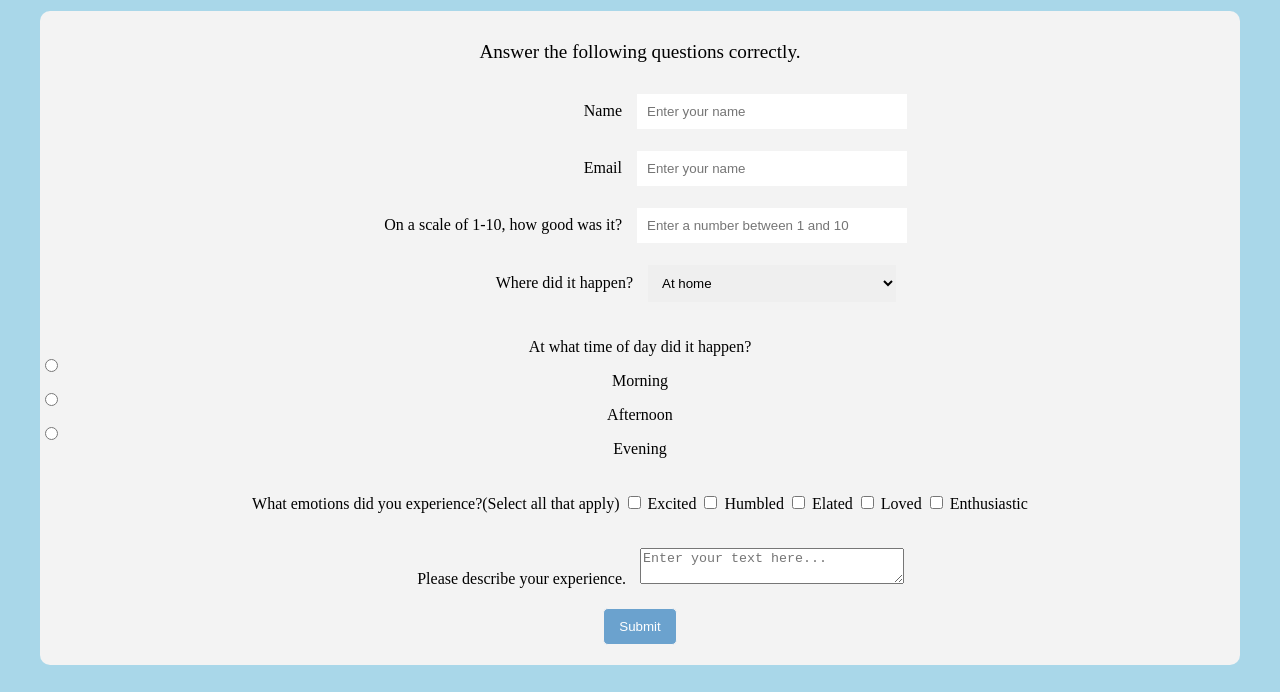
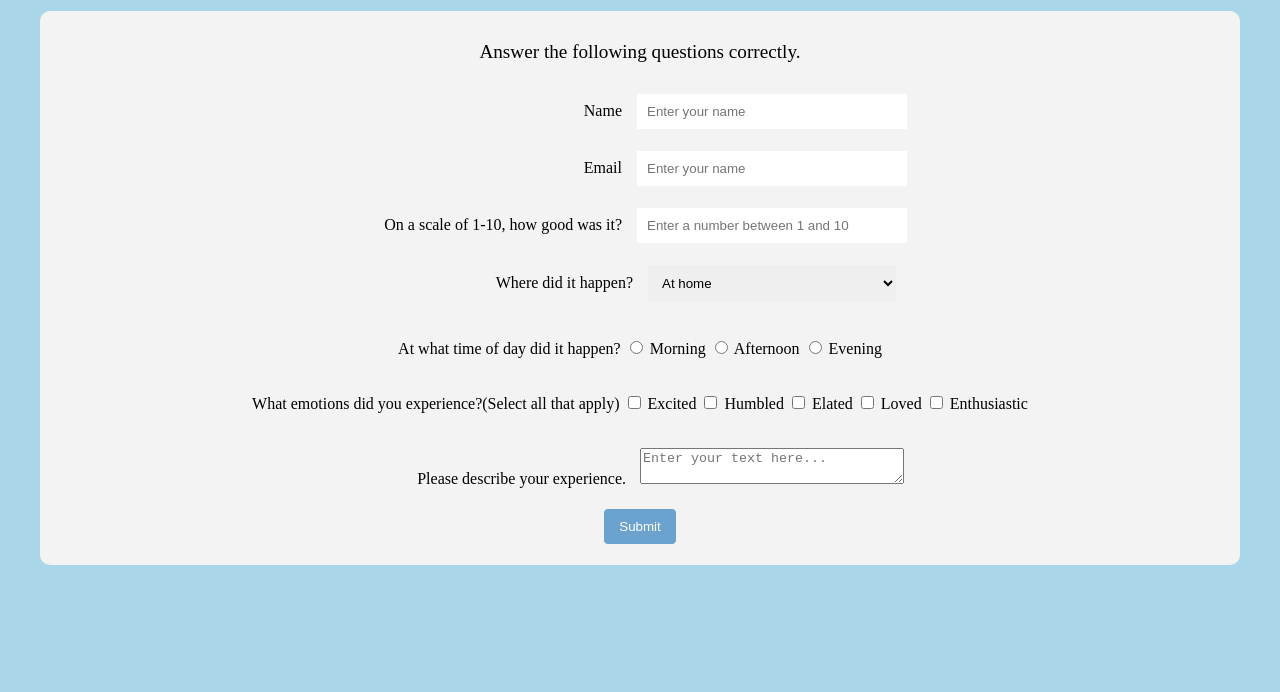
Before and after one commit to christopheriilajom/Prelim-Exam-IT, a plain HTML site: page index.html in a window 1280 px wide. Shown: the part 108-800 px from the top of the page. Drawn offline with Linux system fonts and the light colour scheme.

Commit message:
Update index.css

```diff
--- a/CSS/index.css
+++ b/CSS/index.css
@@ -76,9 +76,3 @@ body{
     height: auto;
     padding-right: 10px;
 }
-
-.divTime input{
-    display: block;
-    height: auto;
-    padding-right: 10px;
-}
```
